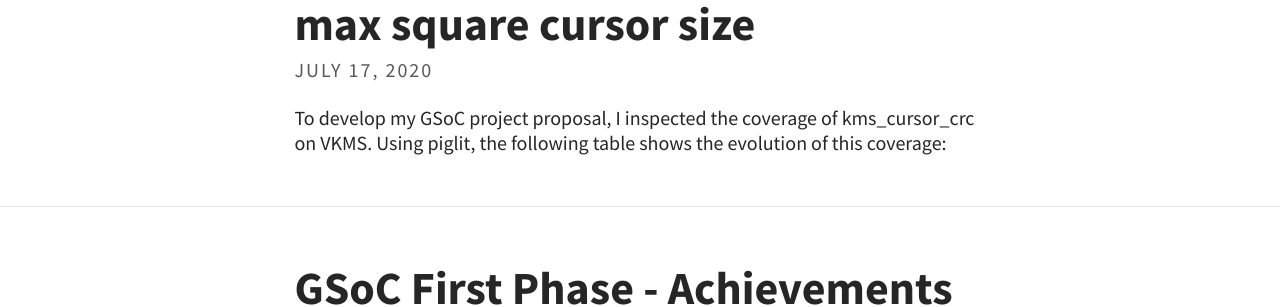
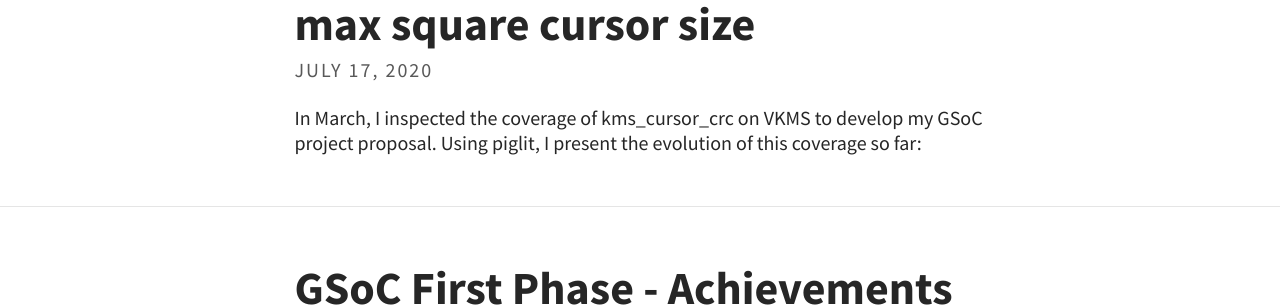
Before and after one commit to melissawen/melissawen.github.io, a Jekyll site: the page built from index.html, in a window 1280 px wide. Shown: the part 175-482 px from the top of the page. Built offline with Jekyll 4.4.1, drawn with Linux system fonts in a browser that asks for light colours; the list of posts is cut into pages by our own code.

Commit message:
Update 2020-07-17-add-max-cursor-size.md

````diff
--- a/_posts/2020-07-17-add-max-cursor-size.md
+++ b/_posts/2020-07-17-add-max-cursor-size.md
@@ -5,8 +5,9 @@ date: 2020-07-17 08:00:00 -0300
 categories: randomness
 ---
 
-To develop my GSoC project proposal, I inspected the coverage of kms_cursor_crc on VKMS.
-Using piglit, the following table shows the evolution of this coverage:
+In March, I inspected the coverage of kms_cursor_crc on VKMS to develop my
+GSoC project proposal.
+Using piglit, I present the evolution of this coverage so far:
 
 | Result    | GSoC start| Only accepted patches | Fixes under development |
 | ----------|:-------:|-------:|-------:|
@@ -88,7 +89,6 @@ https://drmdb.emersion.fr/capabilities (keyword 2: capabilities)
 3. Finding where is the DRM_CAP_CURSOR_HEIGHT value:
 `drivers/gpu/drm/drm_ioctl.c`
 (How to define `dev->mode_config.cursor_height` in vkms?)
-
 ```
 /*
  * Get device/driver capabilities
@@ -115,7 +115,6 @@ static int drm_getcap(struct drm_device *dev, void *data, struct drm_file *file_
 [..]
 }
 ```
-
 4. More information: `include/uapi/drm/drm.h`
 ```
 / *
@@ -130,7 +129,6 @@ static int drm_getcap(struct drm_device *dev, void *data, struct drm_file *file_
 #define DRM_CAP_CURSOR_WIDTH 0x8
 #define DRM_CAP_CURSOR_HEIGHT 0x9
 ```
-
 5. Check the documentation for cursor_width:
 ```
 **struct drm_mode_config**
@@ -139,10 +137,9 @@ Mode configuration control structure
 *cursor_width*: hint to userspace for max cursor width
 *cursor_height*: hint to userspace for max cursor height
 ```
-
 6. So, where is this `mode_config` defined in vkms?
 Here: `drivers/gpu/drm/vkms/vkms_drv.c`
-``
+```
 static int vkms_modeset_init(struct vkms_device *vkmsdev)
 {
 	struct drm_device *dev = &vkmsdev->drm;
@@ -158,16 +155,13 @@ static int vkms_modeset_init(struct vkms_device *vkmsdev)
 
 	return vkms_output_init(vkmsdev, 0);
 }
-``
+```
 There is nothing about cursor here, so we need to assign maximum values to not
 take the default.
-
 7. I also found that, on my intel computer, the maximum cursor is 256. Why do
 tests include 512?
-
 8. Also, there are subtests in kms_cursor_crc for non-square cursors, but these
 tests are restricted to i915 devices. Why are they here?
-
 9. Finally, I develop a [simple patch][3] that increases the coverage rate by
 15 subtests. Considering the current drm-misc-next, my project state is:
 
````
